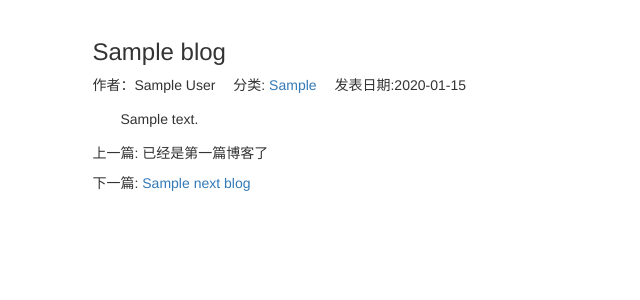
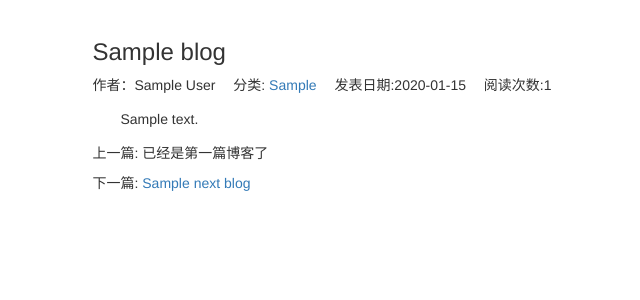
Before and after one commit to sevenaper/simple_blog, a Django app: template templates/blog_detail.html in a window 1280 px wide. Shown: the part 51-351 px from the top of the page, without its empty margins (75-715 px from the left). Run offline with Django 3.2, Linux system fonts and the light colour scheme; the template is opened without the code that fills it: most values are stand-ins (such as "Sample title", 1, 10 or a date in 2020); some libraries are stand-ins or nearby versions.

Commit message:
阅读计数优化

```diff
--- a/templates/blog_detail.html
+++ b/templates/blog_detail.html
@@ -22,6 +22,7 @@
                         </a>
                     </li>
                     <li>发表日期:{{ blog.create_time|date:"Y-m-d" }}</li>
+                    <li>阅读次数:{{ blog.get_read_num }}</li>
                 </ul>
                 <div class="blog-content">{{ blog.content|safe }}</div>
                 <div class="blog-more">
```
